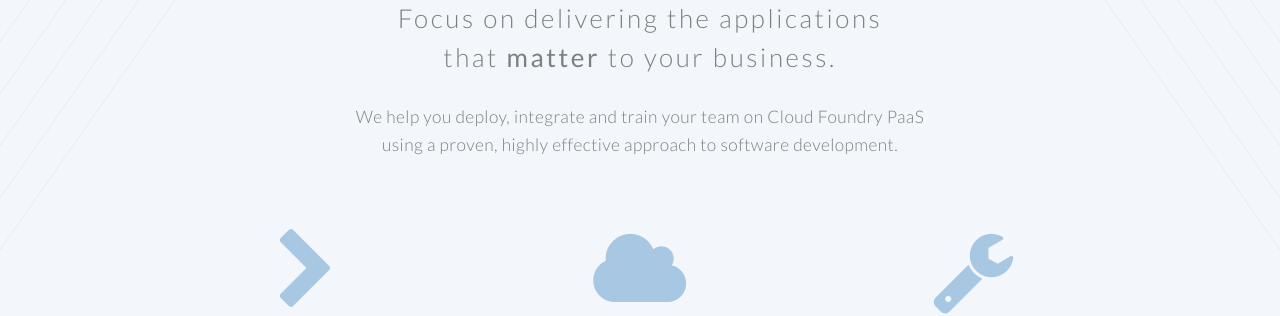
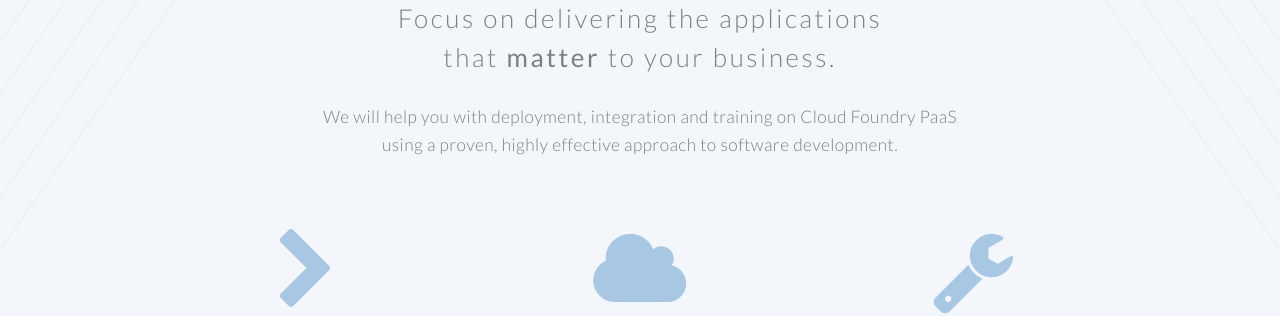
Before and after one commit to DanielJonesEB/engineerbetter.com, a Jekyll site: the page built from index.html, in a window 1280 px wide and 900 px high, scrolled down 456 px. Shown: the part 154-470 px from the top of the window. Built offline with Jekyll 4.4.1, drawn with Linux system fonts in a browser that asks for light colours.

Commit message:
improve grammar and clarity on landing page

```diff
--- a/index.html
+++ b/index.html
@@ -10,7 +10,7 @@
 						<br \>
 						that <strong>matter</strong> to your business.
 					</h2>
-					<p>We help you deploy, integrate and train your team on Cloud Foundry PaaS
+					<p>We will help you with deployment, integration and training on Cloud Foundry PaaS
 						<br \>
 					using a proven, highly effective approach to software development.</p>
 				</header>
```
